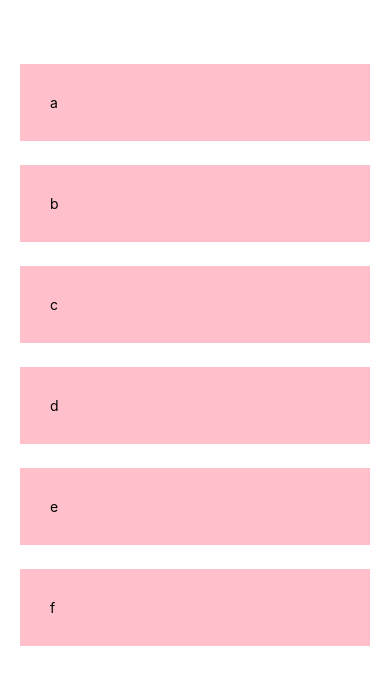
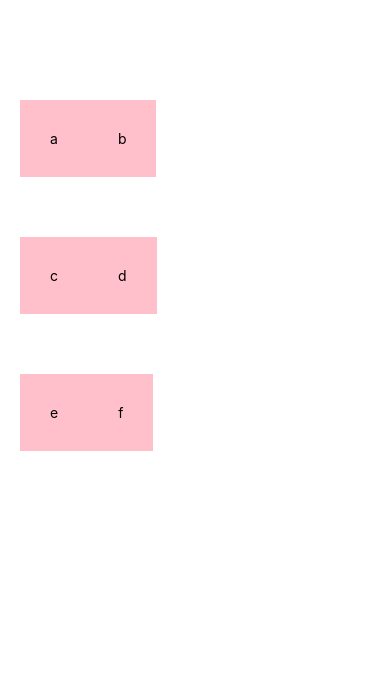
Before and after one commit to imroatulfaizah/react-native, a React Native app: screen / in a window 390 px wide. Shown: the top 684 px of the page. Built offline with nearby package versions, Linux system fonts and the light colour scheme.

Commit message:
touchable components

```diff
--- a/App.js
+++ b/App.js
@@ -7,7 +7,7 @@
  */
 
 import React, { useState } from 'react';
-import { StyleSheet, Text, View, Button, TextInput, ScrollView } from 'react-native';
+import { StyleSheet, Text, View, Button, TextInput, ScrollView, FlatList, TouchableOpacity } from 'react-native';
 
 export default function App() {
   const [people, setPeople] = useState([
@@ -17,20 +17,27 @@ export default function App() {
     {name: 'd', key: '4'},
     {name: 'e', key: '5'},
     {name: 'f', key: '6'},
+
   ]);
+
+  const pressHandler = (id) => {
+    console.log(id);
+    setPeople((prevPeople) => {
+      return prevPeople.filter(person => person.id);
+    });
+  }
 
   return (
     <View style={styles.container}>
-      <ScrollView>
-        { people.map((item) => {
-          return (
-            <View key={item.key}>
-              <Text style={styles.item}>{item.name}</Text>
-            </View>
-          )
-        })}
-
-      </ScrollView>
+      <FlatList
+      numColumns={2}
+      keyExtractor={(item) => item.id}
+      data={people}
+      renderItem={({ item }) => (
+        <TouchableOpacity onPress={() => pressHandler(item.id)}>
+          <Text style={styles.item}>{item.name}</Text>
+        </TouchableOpacity>
+      )}/>
 
      </View>
 
@@ -48,7 +55,7 @@ const styles = StyleSheet.create({
 
   },
   item: {
-    marginTop: 24,
+    marginTop: 60,
     padding: 30,
     backgroundColor: 'pink'
   }
```
